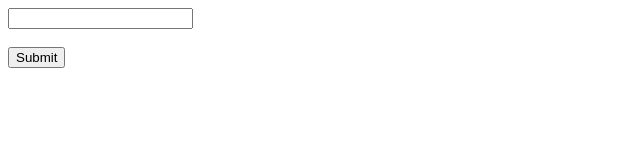
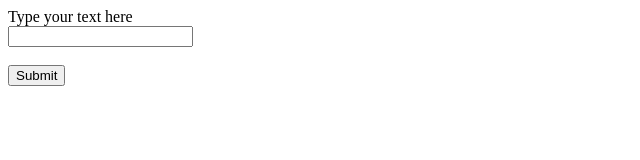
Before and after one commit to chirdeepshetty/proxy-server, a plain HTML site: page index.html in a window 1280 px wide. Shown: the whole page, without its empty margins (0-640 px from the left). Drawn offline with Linux system fonts and the light colour scheme.

Commit message:
Chirdeep -- added changes

```diff
--- a/index.html
+++ b/index.html
@@ -4,6 +4,7 @@
 	</head>
 	<body>
 		<form method="POST" action="redirect.yaws">
+			<div>Type your text here</div>
 			<input type="text" name="query"/>
 			<br/>
 			<br/>
```
